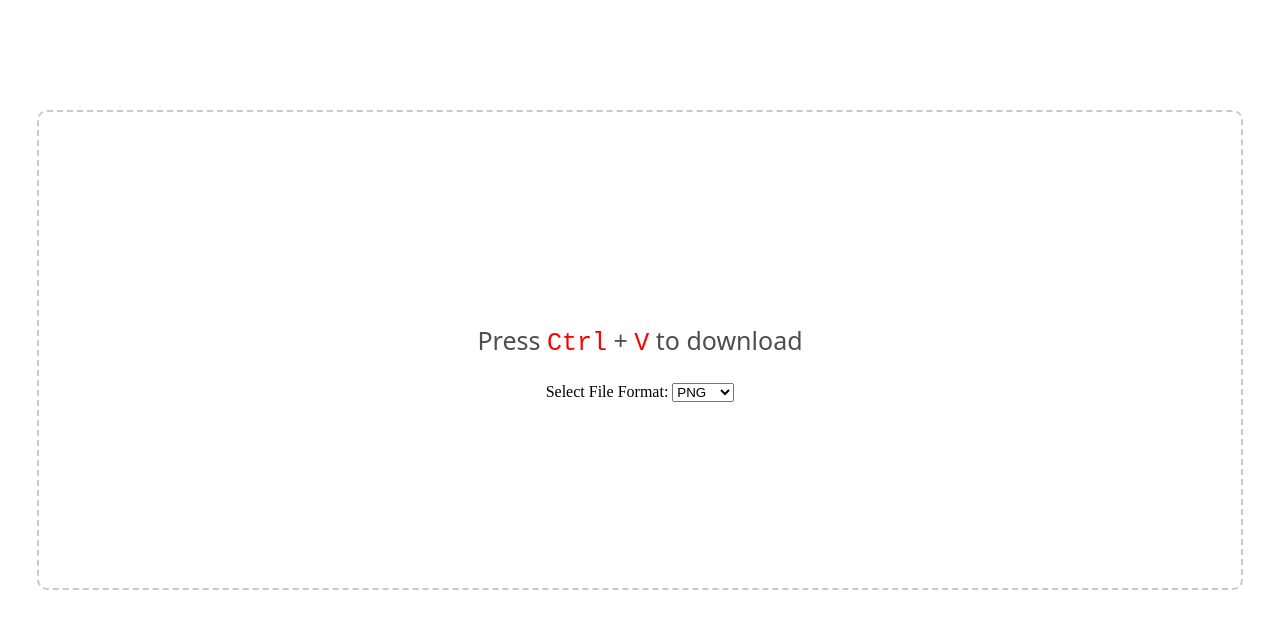
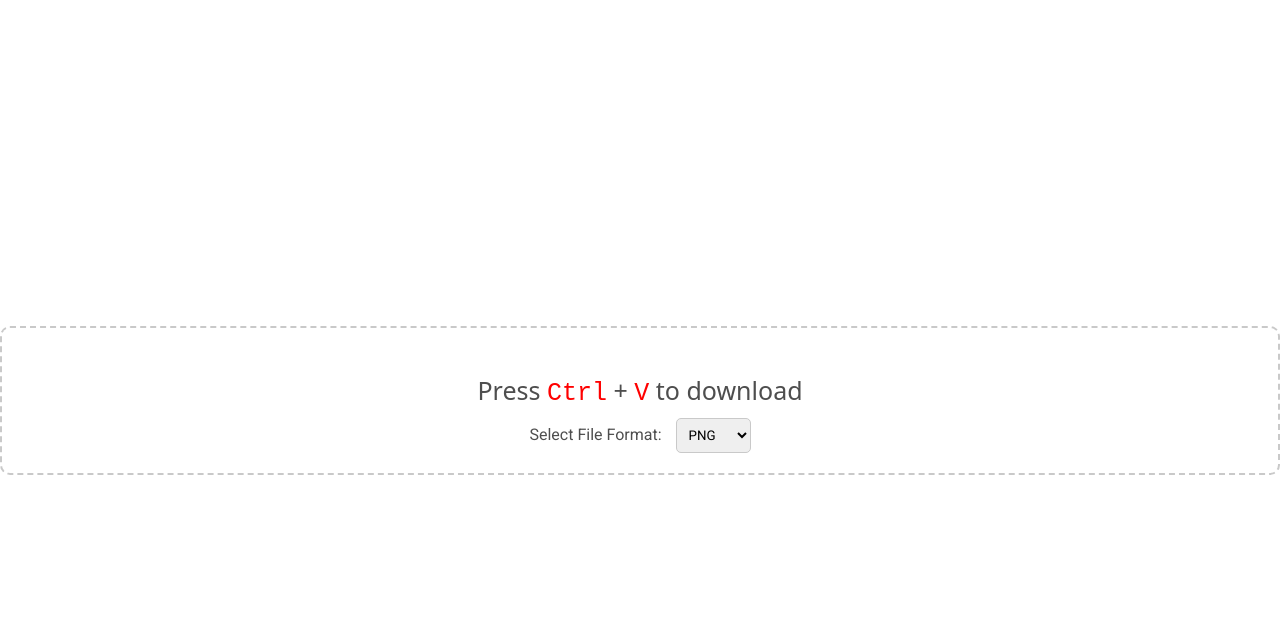
Before and after one commit to GunjaGupta1233/Paste-to-download, a plain HTML site: page index.html in a window 1280 px wide. Drawn offline with Linux system fonts and the light colour scheme.

Commit message:
Update styles.css

```diff
--- a/styles.css
+++ b/styles.css
@@ -12,11 +12,8 @@ body {
 .container {
     width: 100%;
     max-width: 1300px;
-    height: 480px;
-    background-color: transparent; /* Set background color to transparent */
-    border: 2px dashed black;
-    border-color: #c9c9c9;
-    border-color ::hover: #000;
+    background-color: transparent;
+    border: 2px dashed #c9c9c9;
     border-radius: 10px;
     display: flex;
     flex-direction: column;
@@ -25,11 +22,9 @@ body {
     text-align: center;
     padding: 20px;
     box-sizing: border-box;
-    position: relative; /* To allow absolute positioning of decorative elements */
-    transition: border-color 0.9s ease; /* Smooth transition for border-color property */
-    margin-top: -100px;
-    margin-right: 37px;
-    margin-left: 37px;
+    position: relative;
+    transition: border-color 0.9s ease;
+    margin: 0 auto;
 }
 
 .container:hover {
@@ -37,11 +32,10 @@ body {
 }
 
 .container p {
-    position: relative;
-    z-index: 1; /* Ensure text is on top of the dashed border */
-    color: #000; /* Set text color to black for better visibility */
+    color: #000;
     font-size: 18px;
-    font-family: 'Roboto', sans-serif; /* Apply Roboto font to the text */
+    font-family: 'Roboto', sans-serif;
+    margin-bottom: 10px;
 }
 
 .container .instruction {
@@ -51,11 +45,23 @@ body {
     font-family: system-ui, -apple-system, BlinkMacSystemFont, 'Segoe UI', Roboto, Oxygen, Ubuntu, Cantarell, 'Open Sans', 'Helvetica Neue', sans-serif;
 }
 
-.ctrl {
+.ctrl, .v-text {
     color: #ff0000;
-    display: true;
 }
 
-.v-text {
-    color: #ff0000;
+.file-format-container {
+    margin-top: auto;
 }
+
+.file-format-container label {
+    font-family: 'Roboto', sans-serif;
+    color: #4e4e4e;
+}
+
+.file-format-container select {
+    font-family: 'Roboto', sans-serif;
+    padding: 8px;
+    border-radius: 5px;
+    border: 1px solid #c9c9c9;
+    margin-left: 10px;
+}
```
